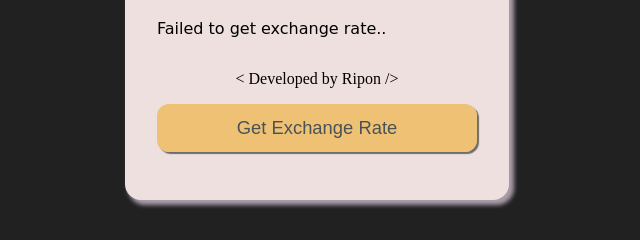
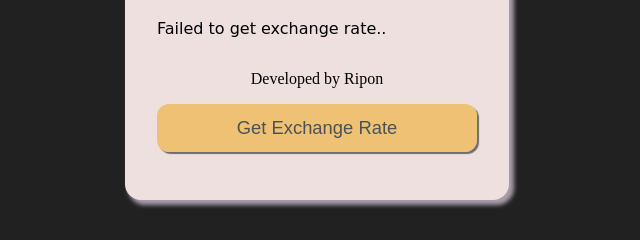
Before and after one commit to rip-on/portfolio, a plain HTML site: page currency-converter/cc.html in a window 1280 px wide. Shown: the part 442-682 px from the top of the page, 323-963 px from the left. Drawn offline with Linux system fonts and the light colour scheme; no server answers.

Commit message:
Update cc.html

```diff
--- a/currency-converter/cc.html
+++ b/currency-converter/cc.html
@@ -47,7 +47,7 @@
                 </div>
             </div>
             <p class="message">1 USD = 119.53 BDT</p><!--msg-->
-            <p class="intro">&lt; Developed by Ripon /&gt;</p>
+            <p class="intro">Developed by Ripon</p>
             <button>Get Exchange Rate</button>
         </form>
     <script src="codes.js"></script>
```
